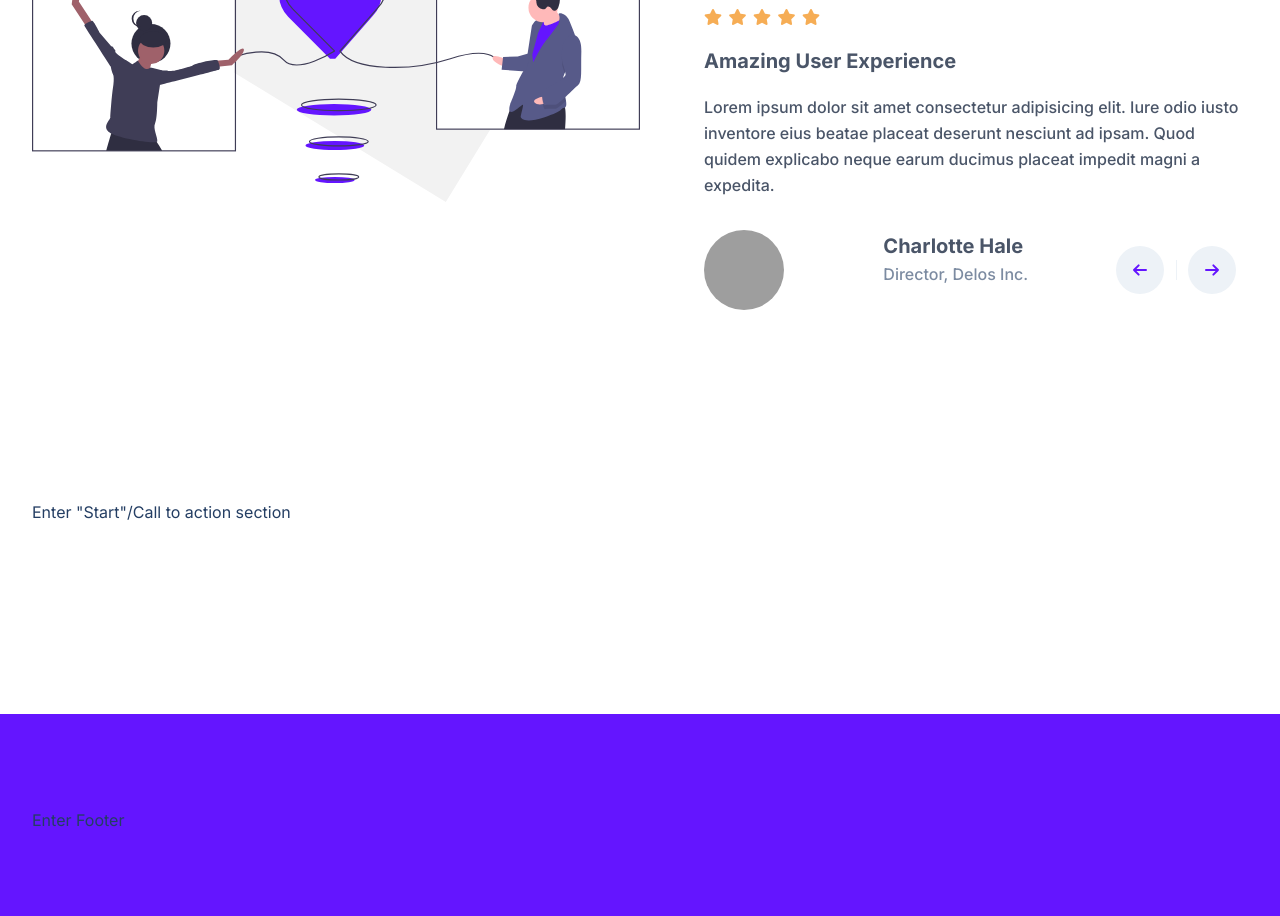
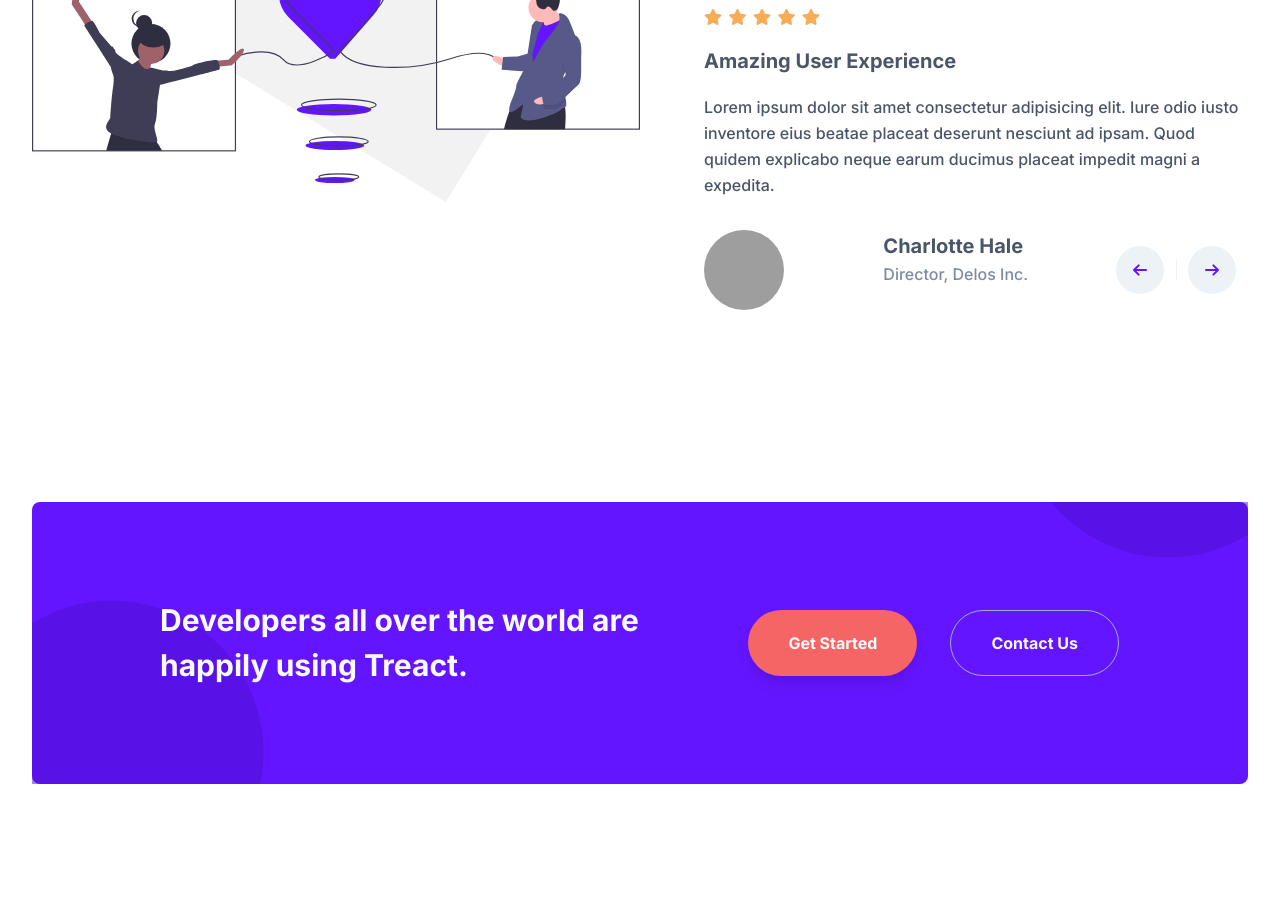
Before and after one commit to FranciscoAguero247/FES-Final-Project, a plain HTML site: page index.html in a window 1280 px wide. Shown: the part 5625-6541 px from the top of the page. Drawn offline with Linux system fonts and the light colour scheme; grey boxes are pictures that could not be loaded; a script that the page names is missing.

Commit message:
added call section to site

```diff
--- a/index.html
+++ b/index.html
@@ -402,7 +402,26 @@
         <section id="start">
             <div class="container">
                 <div class="row">
-                    <!--  -->Enter "Start"/Call to action section<!--  -->
+                    <!--  Enter "Start"/Call to action section  -->
+                    <svg viewBox="0 0 600 600" class="start__blob--one">
+                        <g transform="translate(300,300)">
+                            <path d="M153.6,-239C199.1,-209.8,236,-167.2,258.4,-118C280.9,-68.9,288.9,-13.1,281.2,40.4C273.5,93.9,250.1,145.2,214.7,186.1C179.3,226.9,131.9,257.4,80,272.6C28.2,287.8,-28.2,287.8,-80,272.6C-131.9,257.4,-179.3,226.9,-214.7,186.1C-250.1,145.2,-273.5,93.9,-281.2,40.4C-288.9,-13.1,-280.9,-68.9,-258.4,-118C-236,-167.2,-199.1,-209.8,-153.6,-239C-108.1,-268.3,-54.1,-284.1,0,-284.1C54.1,-284.1,108.1,-268.3,153.6,-239Z" fill="rgb(80,17,204)"></path>
+                        </g>
+                    </svg>
+                    <svg viewBox="0 0 600 600" class="start__blob--two">
+                        <g transform="translate(300,300)">
+                            <path d="M153.6,-239C199.1,-209.8,236,-167.2,258.4,-118C280.9,-68.9,288.9,-13.1,281.2,40.4C273.5,93.9,250.1,145.2,214.7,186.1C179.3,226.9,131.9,257.4,80,272.6C28.2,287.8,-28.2,287.8,-80,272.6C-131.9,257.4,-179.3,226.9,-214.7,186.1C-250.1,145.2,-273.5,93.9,-281.2,40.4C-288.9,-13.1,-280.9,-68.9,-258.4,-118C-236,-167.2,-199.1,-209.8,-153.6,-239C-108.1,-268.3,-54.1,-284.1,0,-284.1C54.1,-284.1,108.1,-268.3,153.6,-239Z" fill="rgb(80,17,204)"></path>
+                        </g>
+                    </svg>
+                    <div class="start__container">
+                        <div class="start__row">
+                            <div class="start__title">Developers all over the world are happily using Treact.</div>
+                            <div class="start__buttons">
+                                <button class="start__button btn">Get Started</button>
+                                <button class="start__button btn">Contact Us</button>
+                            </div>
+                        </div>
+                    </div>
                 </div>
             </div>
         </section>
--- a/style.css
+++ b/style.css
@@ -1095,13 +1095,104 @@ START / CALL TO ACTION ↓
 
 */
 
+main {
+    margin-bottom: 96px;
+}
 
+.start__container{
+    padding: 96px 0;
+    width: 100%;
+    background-color: rgb(100, 21, 255);
+    border-radius: 8px;
+    display: flex;
+    justify-content: center;
+    align-items: center;
+}
+
+.start__row{
+    width: 100%;
+    margin: 0 auto;
+    max-width: 1024px;
+    padding: 0 32px;
+    display: flex;
+    justify-content: center;
+    align-items: center;
+}
+
+.start__title,
+.start__buttons{
+    width: 100%;
+}
+
+.start__buttons {
+    display: flex;
+    justify-content: flex-end;
+}
+
+.start__title{
+    color: #f7fafc;
+    font-size: 30px;
+    font-weight: 700;
+    line-height: 1.5;
+    z-index: 2;
+}
+
+.start__button {
+    padding: 20px 40px;
+    border-radius: 500px;
+    font-size: 16px;
+    color: #f7fafc;
+    font-weight: 700;
+    line-height: 1.5;
+    letter-spacing: 0.025;
+    margin: 1px;
+    z-index: 2;
+}
+
+.start__button:nth-child(1){
+    background: #f56565;
+    box-shadow: rgba(0, 0, 0, 0) 0px 0px 0px 0px, rgba(0, 0, 0, 0) 0px 0px 0px 0px,
+    rgba(0, 0, 0, 0.1) 0px 10px 15px -3px, rgba(0, 0, 0, 0.05) 0px 4px 6px -2px;
+    margin-right: 32px;
+    transition: all 300ms ease;
+}
+
+.start__button:nth-child(2){
+    border: 1px solid rgb(160, 174, 192);
+    transition: all 300ms ease;
+}
+
+.start__button:hover:nth-child(2){
+    background-color: rgb(247, 250, 252);
+    color: rgb(100, 21, 255);
+}
 
 #start .row {
     position: relative;
     overflow: hidden;
 }
 
+.start__blob--one{
+    position: absolute;
+    bottom: 0;
+    left:0;
+    height: 20rem;
+    width: 20rem;
+    transform: translate(-5rem, 8rem);
+    color: rgba(80, 17, 204);
+    opacity: 0.5;
+}
+
+.start__blob--two{
+    position: absolute;
+    top: 0;
+    right: 0;
+    height: 20rem;
+    width: 20rem;
+    transform: translate(5rem, -16rem);
+    color: rgba(80, 17, 204);
+    opacity: 0.5;
+}
 
 /*
 
```
